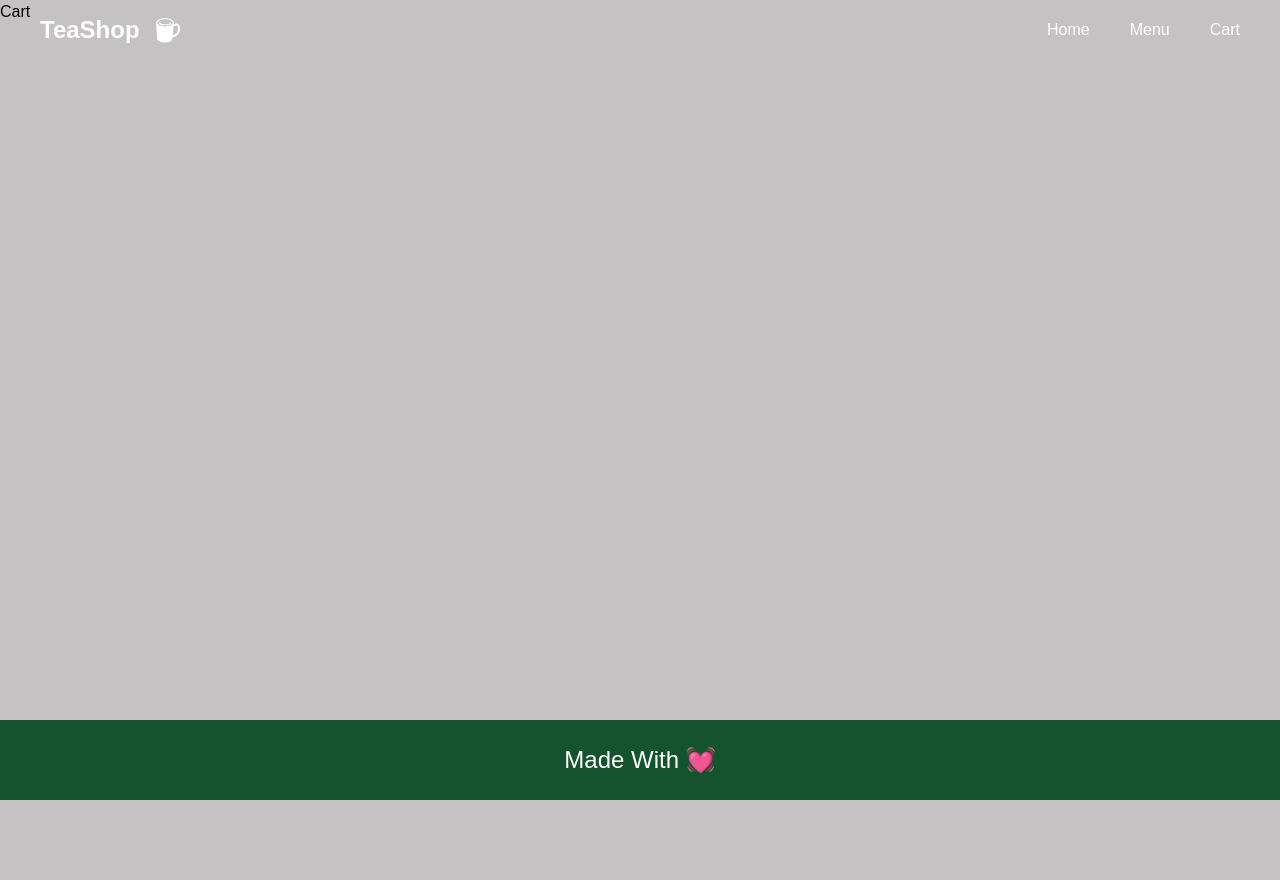
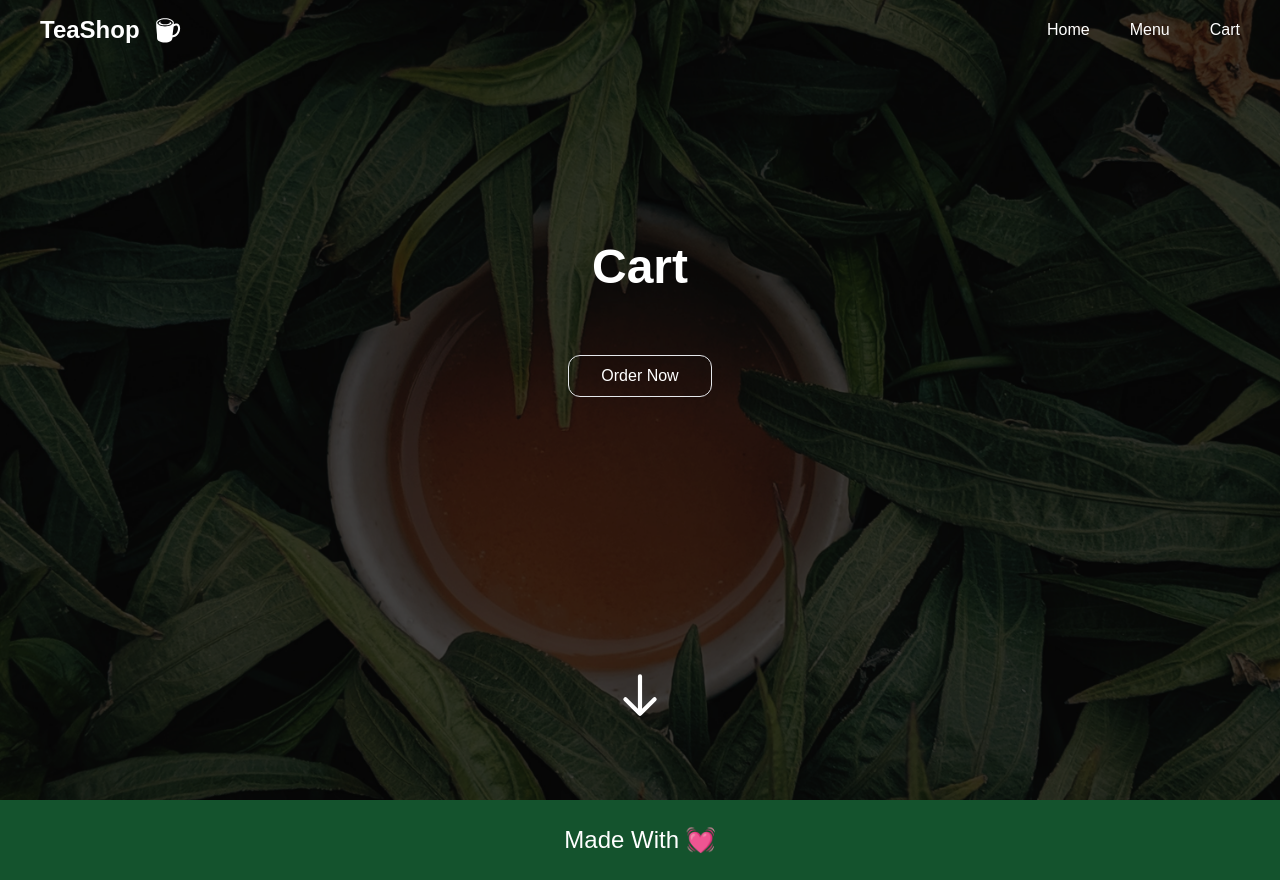
Before and after one commit to Retusin/TeaApp, a React (Create React App) app: page /cart in a window 1280 px wide. Before the commit the page ends 800 px from the top, so only its background shows below. Built offline with nearby package versions, Linux system fonts and the light colour scheme; a web font is replaced by a local one; what prettier-plugin-tailwindcss would draw is missing.

Commit message:
Feat: CartPage

```diff
--- a/package.json
+++ b/package.json
@@ -3,12 +3,14 @@
   "version": "0.1.0",
   "private": true,
   "dependencies": {
+    "@reduxjs/toolkit": "^1.8.3",
     "@testing-library/jest-dom": "^5.16.4",
     "@testing-library/react": "^13.3.0",
     "@testing-library/user-event": "^13.5.0",
     "react": "^18.2.0",
     "react-dom": "^18.2.0",
     "react-icons": "^4.4.0",
+    "react-redux": "^8.0.2",
     "react-router-dom": "^6.3.0",
     "react-scripts": "5.0.1",
     "web-vitals": "^2.1.4"
--- a/src/components/AllProducts/AllProducts.jsx
+++ b/src/components/AllProducts/AllProducts.jsx
@@ -34,7 +34,7 @@ function AllProducts() {
   }, [category]);
 
   return (
-    <div className="container">
+    <div className="container mt-10">
       <h2 className="mb-8 text-center text-3xl font-bold text-green-900">All Products</h2>
       <div>
         <ul className="flex flex-wrap items-center justify-center gap-6">
--- a/src/components/Benefits/Benefits.jsx
+++ b/src/components/Benefits/Benefits.jsx
@@ -7,7 +7,7 @@ import benefitsImg from '../../assets/images/benefits.jpg';
 
 function Benefits() {
   return (
-    <div className="container pb-5">
+    <div className="container mt-10 pb-5">
       <div className=" block text-center lg:flex lg:items-center lg:justify-center lg:gap-16 lg:text-start">
         <div className="">
           <img className="mx-auto mb-6 h-[500px] w-[400px] rounded-lg" src={benefitsImg} alt="/" />
--- a/src/components/Delivery/Delivery.jsx
+++ b/src/components/Delivery/Delivery.jsx
@@ -6,7 +6,7 @@ function Delivery() {
   return (
     <div className="container py-10">
       <div className="flex flex-col items-center justify-center gap-16 lg:flex lg:flex-row lg:items-center lg:justify-center">
-        <di className="max-w-[400px] text-center lg:text-start ">
+        <div className="max-w-[400px] text-center lg:text-start ">
           <h4 className="my-4 text-2xl font-bold text-green-900">Quick Delivery</h4>
           <p className="mb-6 text-lg">
             Ullamco sint duis quis incididunt esse eu ut irure eu do veniam. Irure voluptate aliquip
@@ -18,7 +18,7 @@ function Delivery() {
           <button className=" rounded-xl border border-green-900 py-2 px-3 font-semibold">
             Order Now
           </button>
-        </di>
+        </div>
         <img className="h-[500px] w-[400px] rounded-lg" src={deliveryImg} alt="Delivery" />
       </div>
     </div>
--- a/src/components/Hero/Hero.jsx
+++ b/src/components/Hero/Hero.jsx
@@ -3,7 +3,7 @@ import {HiOutlineArrowDown} from 'react-icons/hi';
 
 function Hero({heading, message, button}) {
   return (
-    <div className="custom-img mb-[10rem] flex h-screen items-center justify-center bg-cover bg-fixed bg-center">
+    <div className="custom-img flex h-screen items-center justify-center bg-cover bg-fixed bg-center">
       {/* overlay */}
       <div className="absolute top-0 left-0 right-0 bottom-0 z-[2] bg-black/70" />
       <div className="z-[2] mt-[-10rem] p-5 text-center text-white">
--- a/src/pages/CartPage.jsx
+++ b/src/pages/CartPage.jsx
@@ -1,11 +1,12 @@
 import React from 'react';
 
 import Helmet from '../components/Helmet';
+import Hero from './../components/Hero/Hero';
 
 function CartPage() {
   return (
     <Helmet title="Cart">
-      <div>Cart</div>
+      <Hero heading="Cart" button="Order Now" />
     </Helmet>
   );
 }
```
Also changed, not shown: src/components/CartItem/CartItem.jsx (added), src/redux/slices/cartSlice.js/cartSlice.js (added), src/redux/store.js (added), 1 other file (tests, documents, lock files or other folders).
